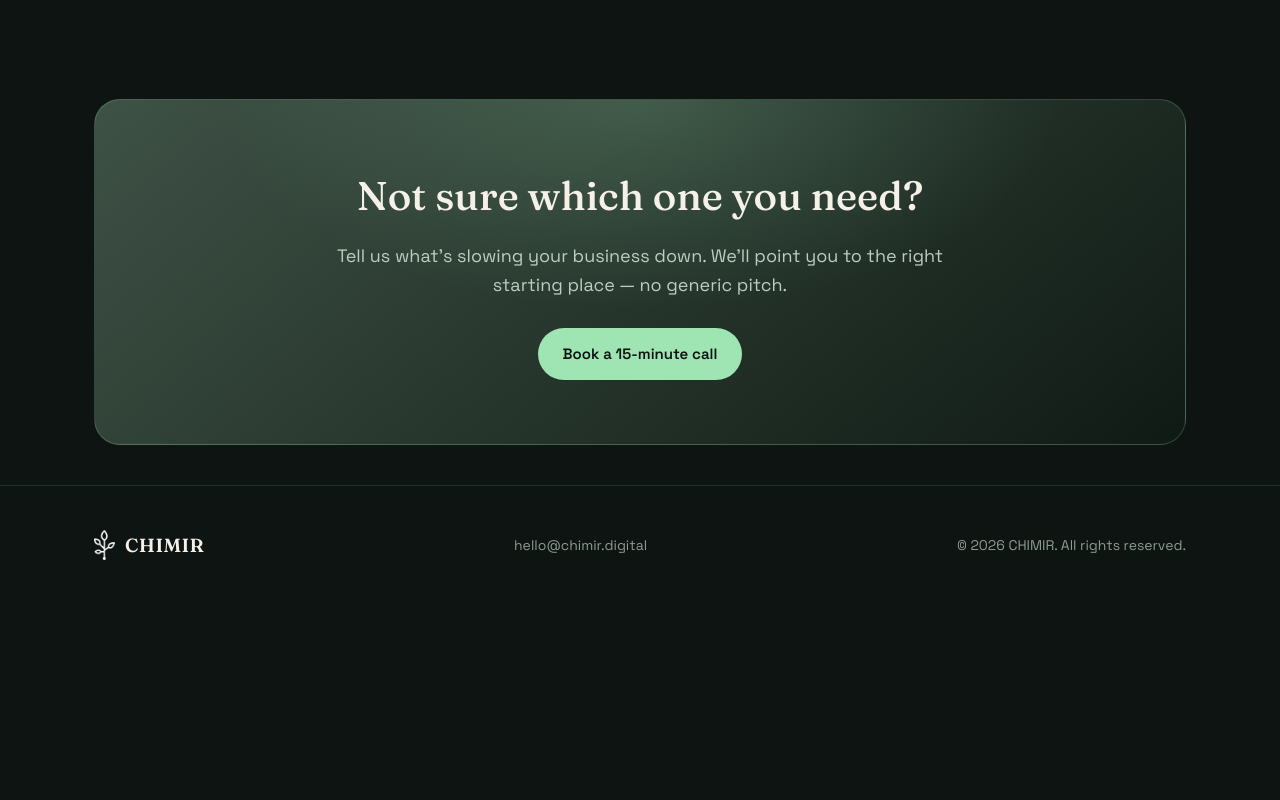
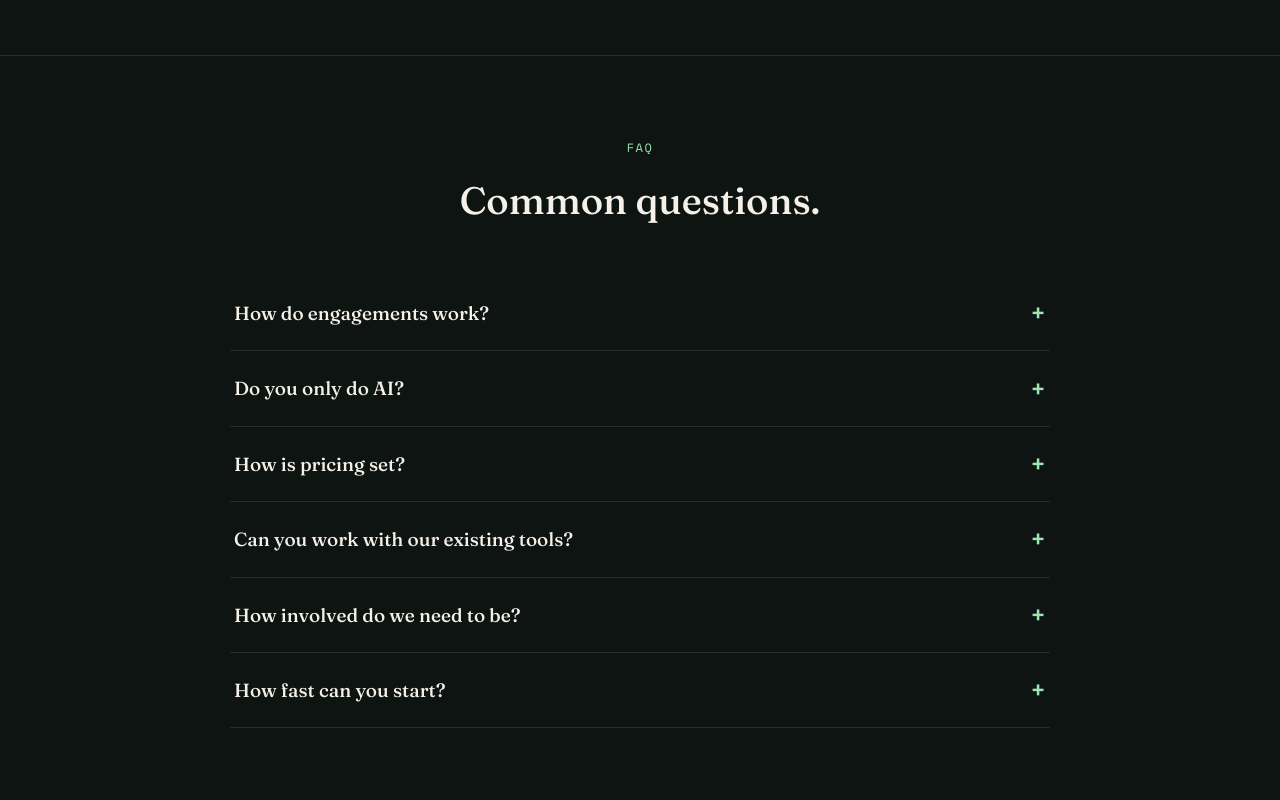
Before and after one commit to dioufism/chimir-site, a plain HTML site: page services.html in a window 1280 px wide. Shown: the part 3940-4740 px from the top of the page. Before the commit the page ends 4544 px from the top, so only its background shows below. Drawn offline with nearby package versions, Linux system fonts and the light colour scheme.

Commit message:
Add FAQ accordion to services page
Co-Authored-By: Claude Opus 4.8 <noreply@anthropic.com>

```diff
--- a/services.html
+++ b/services.html
@@ -97,6 +97,15 @@
   .ecard .t{font-family:var(--mono);color:var(--mint);font-size:12px;margin-bottom:10px}
   .ecard h3{font-family:var(--serif);font-weight:500;margin:0 0 8px;font-size:21px;color:var(--cream)}
   .ecard p{margin:0;color:var(--muted-2);font-size:15px}
+
+  .faq{padding:82px 0;border-top:1px solid var(--line)}
+  .faq .qs{max-width:820px;margin:44px auto 0}
+  .faq details{border-bottom:1px solid var(--line)}
+  .faq summary{list-style:none;cursor:pointer;padding:22px 4px;font-family:var(--serif);font-weight:500;font-size:19px;color:var(--cream);display:flex;justify-content:space-between;align-items:center;gap:16px}
+  .faq summary::-webkit-details-marker{display:none}
+  .faq summary:after{content:"+";color:var(--mint);font-size:26px;line-height:1;font-family:var(--sans);transition:transform .2s}
+  .faq details[open] summary:after{transform:rotate(45deg)}
+  .faq details p{margin:0 4px 22px;color:var(--muted-2);font-size:16px;max-width:72ch}
 
   .cta{position:relative;overflow:hidden;background:linear-gradient(140deg,var(--deep),#0f1a14);
     border:1px solid var(--line-2);border-radius:26px;padding:64px 32px;text-align:center;margin:24px 0 8px}
@@ -251,6 +260,23 @@
   </div>
 </section>
 
+<section class="faq">
+  <div class="wrap">
+    <div class="center" style="max-width:680px">
+      <p class="kicker reveal">FAQ</p>
+      <h2 class="h2 reveal">Common questions.</h2>
+    </div>
+    <div class="qs reveal">
+      <details><summary>How do engagements work?</summary><p>Every engagement starts with a diagnosis. From there we scope a fixed-price project, an ongoing retainer, or a fractional role — whichever fits the problem. You'll know exactly what you're getting before we build.</p></details>
+      <details><summary>Do you only do AI?</summary><p>No. AI is one of three practices. We also handle broader technology transformation and fractional CTO leadership — and they're often combined into a single engagement.</p></details>
+      <details><summary>How is pricing set?</summary><p>Packages have starting prices, but most work is scoped to the outcome it creates. Either way, you'll always have a clear number before anything begins.</p></details>
+      <details><summary>Can you work with our existing tools?</summary><p>Yes. We build into your stack — your CRM, your systems, your inbox — rather than forcing you onto another silo to maintain.</p></details>
+      <details><summary>How involved do we need to be?</summary><p>Minimal. You approve the direction and the key decisions; we own the execution and report on the results, so it doesn't become another thing on your plate.</p></details>
+      <details><summary>How fast can you start?</summary><p>A diagnostic can usually kick off within a week. Larger builds are scoped right after that.</p></details>
+    </div>
+  </div>
+</section>
+
 <section style="padding:20px 0 0">
   <div class="wrap">
     <div class="cta reveal">
```
